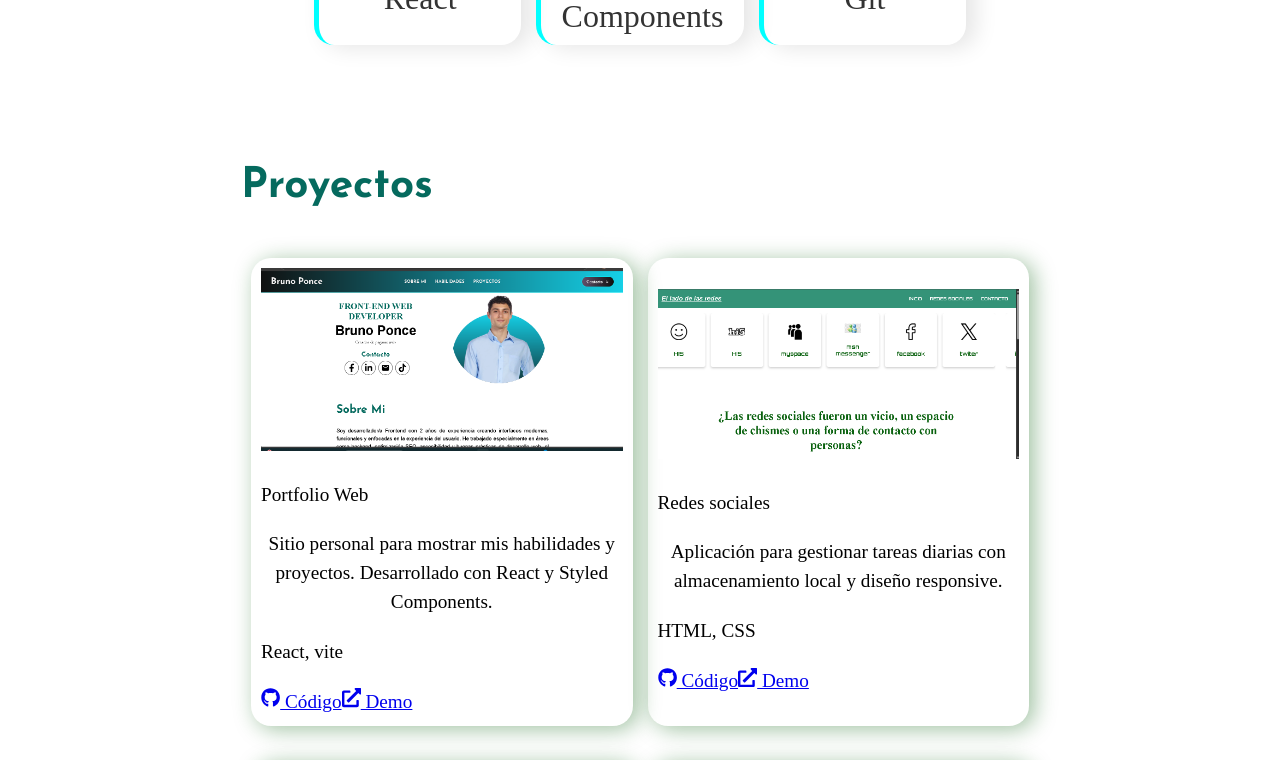
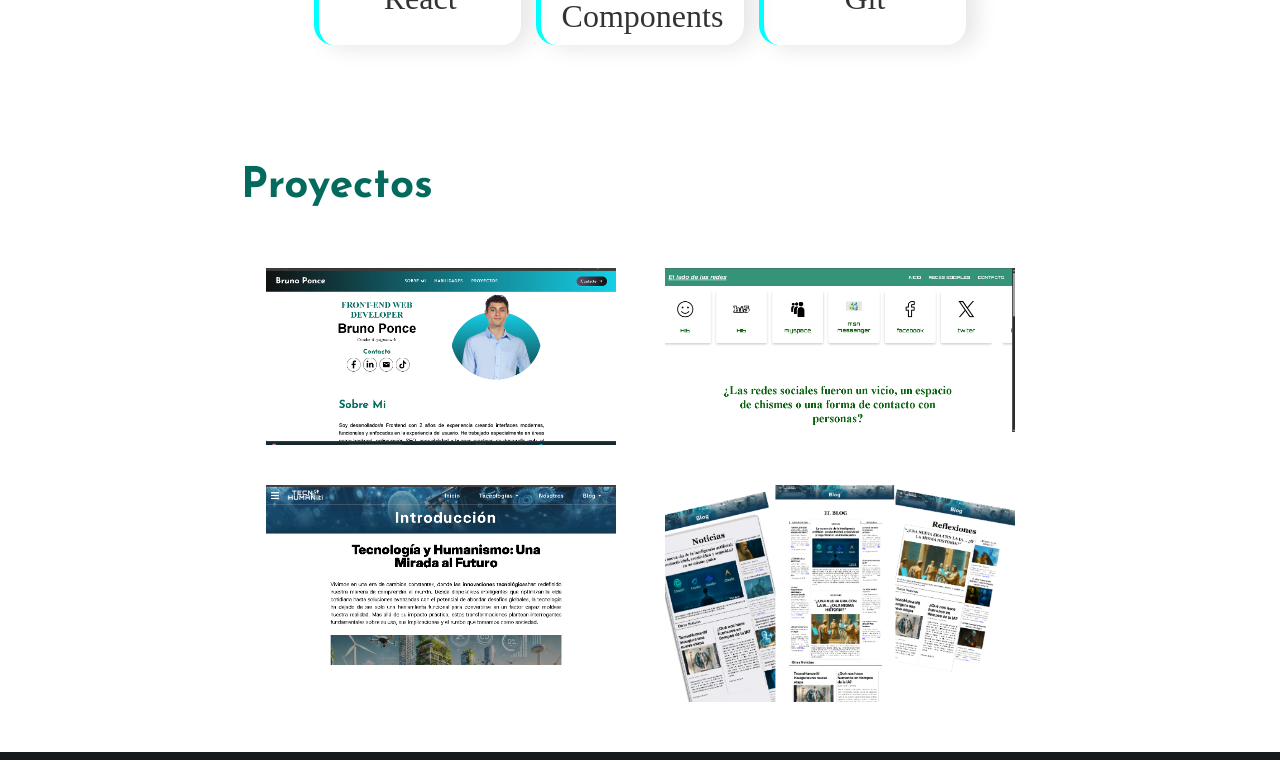
Before and after one commit to elmejorbruno/portafolio-web-bruno-ponce, a React (Vite) app: page /#/ in a window 1280 px wide. Shown: the part 1600-2360 px from the top of the page. Built offline with nearby package versions, Linux system fonts and the light colour scheme; a web font is replaced by a local one.

Commit message:
Se agrego estilos a los contenedor de los proyecto en los archivo proyectos/Proyecto.jsx proyectos/ProyectoCard.jsx

```diff
--- a/src/pages/proyectos/ProyectoCard.jsx
+++ b/src/pages/proyectos/ProyectoCard.jsx
@@ -43,16 +43,16 @@ const dataProyectos = [
 ];
 const ProyectoCard = () => {
   return (
-     <ContainerCard>
+     <ContainerSection>
       <ProjectTitle>Proyectos</ProjectTitle>
-        <GridProyectos>
+        <GridGaleria>
             {dataProyectos.map((project, index) => (
                 <Card key={index}>
-                    <CardContent>
-                           <ContainerImg>
+                    <CardProject>
+                           {/* <ContainerImg> */}
                         <Imagen src={project.img} alt={project.alt} />
-                      </ContainerImg>
-
+                      {/* </ContainerImg> */}
+                      <OverlayProject>
                         <Title>{project.titulo}</Title>
                         <descripcion>{project.descripcion}</descripcion>
 
@@ -67,19 +67,21 @@ const ProyectoCard = () => {
                             <FaExternalLinkAlt/> Demo
                         </a>
                         </Links>
-
-                    </CardContent>
+                    </OverlayProject>
+                    </CardProject>
                 </Card>
             ))}
-        </GridProyectos>
-    </ContainerCard>
+        </GridGaleria>
+    </ContainerSection>
   )
 }
 
 export default ProyectoCard
 
-const ContainerCard = styled.div`
-
+const ContainerSection = styled.div`
+  max-width: 1100px;
+  margin: auto;
+/*
      background-color: transparent;
     @media (min-width: 480px){
     display: flex;
@@ -94,7 +96,7 @@ const ContainerCard = styled.div`
   @media (max-width: 640px) {
     align-items: center;
 
-  }
+  } */
 `;
 
 const ProjectTitle = styled.h2`
@@ -108,8 +110,11 @@ const ProjectTitle = styled.h2`
   }
 `;
 
-const GridProyectos = styled.div`
-      background-color: transparent;
+const GridGaleria = styled.div`
+display: flex;
+flex-wrap: wrap;
+justify-content: space-around;
+      /* background-color: transparent;
 @media (min-width: 480px){
 
     padding: 10px;
@@ -125,10 +130,10 @@ const GridProyectos = styled.div`
     grid-template-columns: repeat(2,1fr);
     gap: 15px;
 
-}
+} */
 `;
 const Card = styled.div`
-   width: 100%;
+  /* width: 100%;
   display: block;
   margin-bottom: 20px;
   display: flex;
@@ -153,28 +158,63 @@ const Card = styled.div`
     transform: translateY(-5px);
     box-shadow: 10px 3px 22px rgba(0,0,0,0.1);
 
-  }
+  }  */
 `;
-const CardContent = styled.div`
-  display: flex;
+const CardProject = styled.div`
+  position: relative;
+  max-width: 350px;
+  height: fit-content;
+  margin: 20px;
+  cursor: pointer;
+  /* display: flex;
   flex-direction: column;
   align-items: flex-start;
   width: 100%;
-  gap: 21px;
+  gap: 21px; */
 `;
+
+
+const OverlayProject = styled.div`
+  position: absolute;
+  top: 0;
+  width: 100%;
+  height: 100%;
+  text-align: center;
+  background: linear-gradient(rgba(10, 128, 104, 0.8), rgba(28, 182, 152, .8));
+  display: flex;
+  justify-content: center;
+  flex-direction: column;
+  transition: 1s;
+  font-size: 18px;
+  letter-spacing: 2px;
+  opacity: 0;
+
+  &:hover{
+    opacity: 1;
+  }
+`;
+
 const ContainerImg = styled.div`
-  width: 100%;
-  border-radius: 8ox;
+  /* width: 100%;
+  border-radius: 8px; */
 
 `;
 const Imagen = styled.img`
   width: 100%;
-  height: auto;
-  object-fit: cover;
+  display: block;
+  /* height: auto;
+  object-fit: cover; */
 `;
 // const  = styled.div``;
 
-const Title = styled.div``;
+const Title = styled.h3`
+  margin-bottom: 20px;
+  margin-top: 10px;
+  transition: 1s;
+  font-size: 1.5em;
+  font-weight: 600;
+  color: #fff;
+`;
 
 const ProjectTech = styled.div`
 
```
Lines whose indentation alone changed are shown as unchanged.
